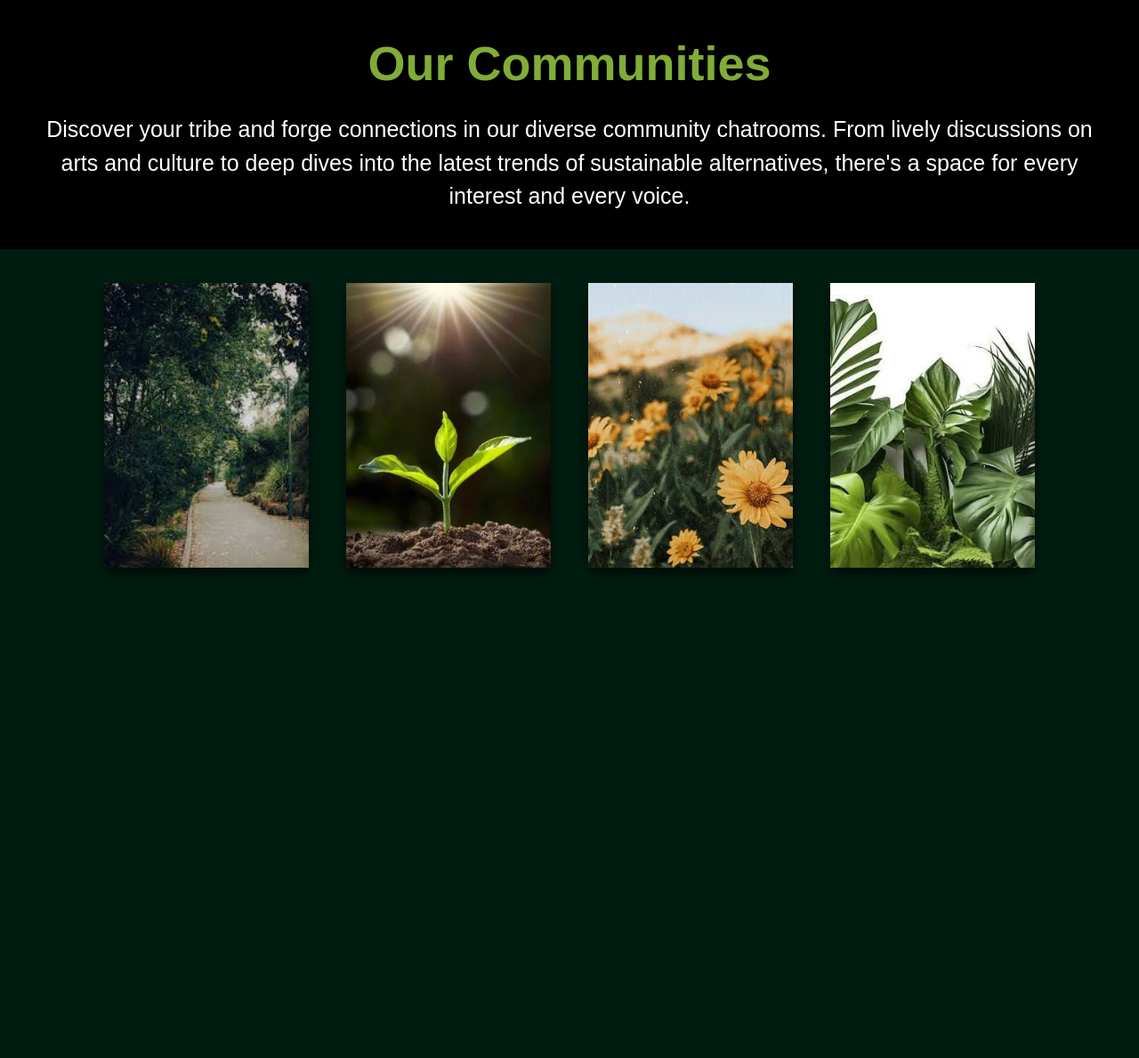
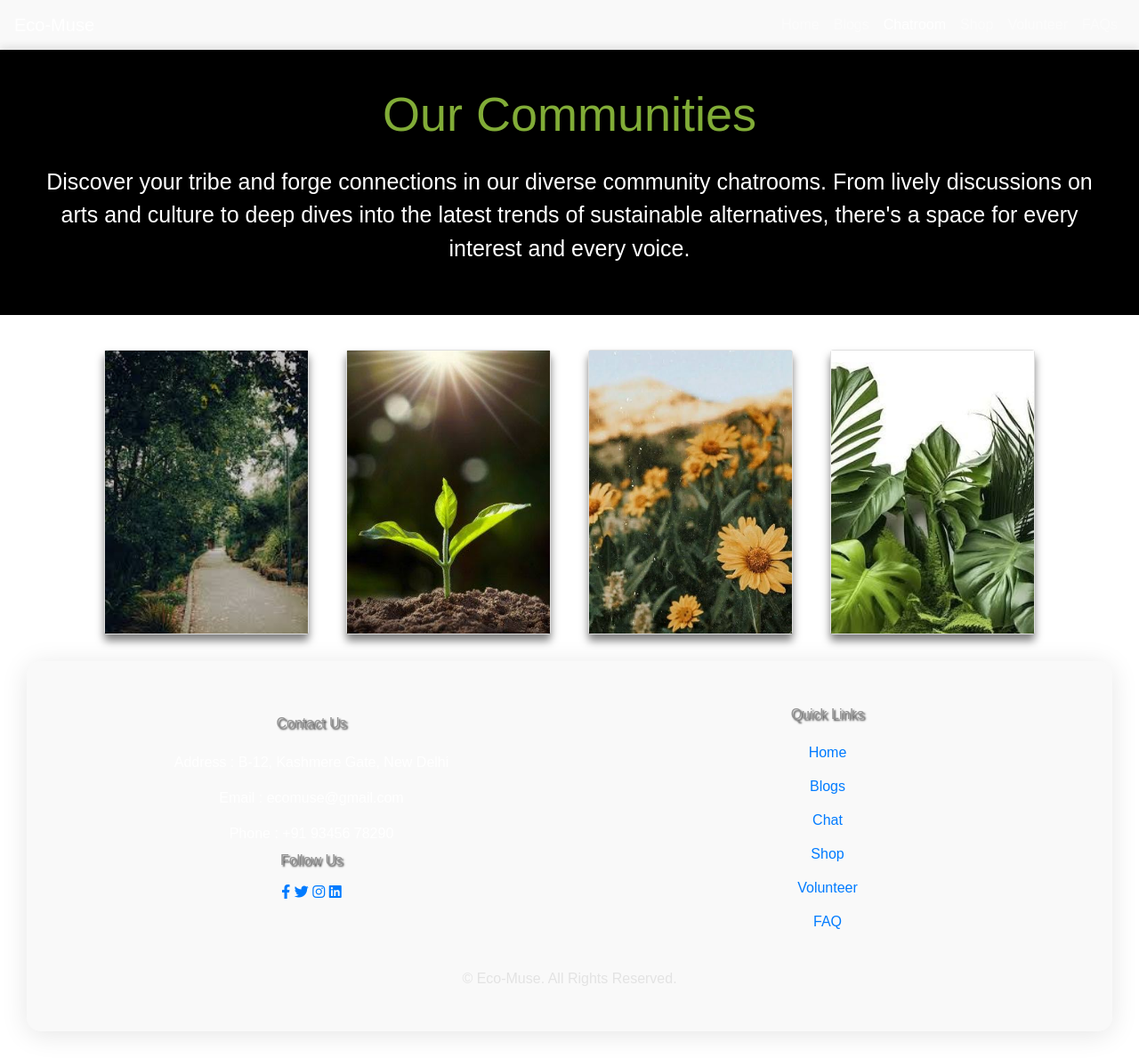
Before and after one commit to urvashi2004/Eco-Muse, a plain HTML site: page Chat/comm.html in a window 1280 px wide. Shown: the whole page at 89% size. Before the commit the page ends 800 px from the top, so only its background shows below. Drawn offline with nearby package versions, Linux system fonts and the light colour scheme.

Commit message:
Random Check

```diff
--- a/Chat/chatroom_style.css
+++ b/Chat/chatroom_style.css
@@ -1,6 +1,4 @@
 @import url('https://fonts.googleapis.com/css2?family=Inter:wght@400;500;600;700&display=swap');
-
-
 
 /* start: Globals */
 *, ::before, ::after {
--- a/Chat/comm.css
+++ b/Chat/comm.css
@@ -10,6 +10,13 @@ body {
     background-color: #001b0f;
     height: auto;
     width: 100%;
+}
+
+nav {
+    background: rgba(225, 225, 225, 0.2);
+    box-shadow: 0 4px 30px rgba(0, 0, 0, 0.1);
+    backdrop-filter: blur(5px);
+    -webkit-backdrop-filter: blur(5px);
 }
 
 .strip{
@@ -138,6 +145,117 @@ body {
     transition: 0.4s ease-in-out;
 }
 
+.footer {
+    padding: 30px;
+    background: rgba(225, 225, 225, 0.2);
+    border-radius: 16px;
+    box-shadow: 0 4px 30px rgba(0, 0, 0, 0.1);
+    backdrop-filter: blur(5px);
+    -webkit-backdrop-filter: blur(5px);
+    margin: 30px;
+}
+
+.footer-container {
+padding-top: 20px;
+width: 100%;
+height: auto;
+margin: 0;
+display: flex;
+justify-content: space-evenly;
+flex-direction: row;
+}
+
+.footer-content {
+align-self: center;
+align-items: center;
+justify-content: center;
+width: 50%;
+color: #fff;
+}
+
+.footer-content h3 {
+font-size: 1rem;
+margin-bottom: 15px;
+text-align: center;
+color: #939393;
+text-shadow: 2px 2px 2px #333;
+}
+
+.footer-content p {
+margin: auto;
+padding: 0.5rem;
+text-align: center;
+}
+
+.footer-content ul {
+text-align: center;
+}
+
+.list {
+padding: 0;
+}
+
+.list li {
+width: auto;
+text-align: center;
+list-style-type: none;
+padding: 7px;
+position: relative;
+}
+
+.list li::before {
+content: '';
+position: absolute;
+transform: translate(-50%, -50%);
+left: 50%;
+top: 100%;
+width: 0;
+height: 2px;
+background: #f18930;
+transition-duration: 0.5s;
+}
+
+.list li:hover::before {
+width: 70px;
+}
+
+.social-icons {
+text-align: center;
+padding: 0;
+padding-bottom: 30px;
+}
+
+.social-icons  li {
+color: #ff3434;
+font-size: 25px;
+}
+
+a {
+text-decoration: none;
+color: #fff;
+}
+
+a:hover {
+color: #f18930;
+}
+
+.social-icons :hover {
+color: #f18930;
+}
+
+.bottom-bar {
+text-align: center;
+padding: 10px 0;
+width: 100%;
+}
+
+.bottom-bar p {
+color: #e3e3e3;
+margin: 0;
+font-size: 16px;
+padding: 7px;
+}
+
 @media screen and (max-width: 1300px) {
     .card{
         width: 230px;
--- a/Chat/comm.html
+++ b/Chat/comm.html
@@ -6,8 +6,46 @@
     <meta name="viewport" content="width=device-width, initial-scale=1.0">
     <title>Document</title>
     <link rel="stylesheet" href="comm.css">
+    <link href="https://cdnjs.cloudflare.com/ajax/libs/font-awesome/6.0.0-beta3/css/all.min.css" rel="stylesheet">
+    <link href="https://stackpath.bootstrapcdn.com/bootstrap/4.5.2/css/bootstrap.min.css" rel="stylesheet">
+
   </head>
   <body>
+
+    <nav class="navbar navbar-expand-lg navbar-dark">
+      <a class="navbar-brand" href="../Home/homepage.html">Eco-Muse</a>
+
+      <button class="navbar-toggler" type="button" data-toggle="collapse" data-target="#navbarSupportedContent" aria-controls="navbarSupportedContent" aria-expanded="false" aria-label="Toggle navigation">
+        <span class="navbar-toggler-icon"></span>
+      </button>
+
+      <div class="collapse navbar-collapse justify-content-end" id="navbarSupportedContent">
+        <ul class="navbar-nav">
+
+          <li class="nav-item">
+            <a class="nav-link" href="../Home/homepage.html">Home <span class="sr-only">(current)</span></a>
+          </li>
+          <li class="nav-item">
+            <a class="nav-link" href="../Blogs/blog.html">Blogs</a>
+          </li>
+          <li class="nav-item">
+            <a class="nav-link active" href="../Chat/comm.html">Chatroom</a>
+          </li>
+          <li class="nav-item">
+            <a class="nav-link" href="../Shop/shop.html">Shop</a>
+          </li>
+          <li class="nav-item">
+            <a class="nav-link" href="../Volunteer/volunteer_page.html">Volunteer</a>
+          </li>
+          <li class="nav-item">
+              <a class="nav-link" href="../FAQs/faq.html">FAQs</a>
+            </li>
+        </ul>
+      </div>
+    </nav>
+
+
+
     <div class="strip">
       <div class="text">
         <h1>Our Communities</h1>
@@ -21,7 +59,7 @@
           <div class="info">
             <h1>Green Thumbs</h1>
             <p>Connect with fellow enthusiasts to learn, share, and grow together in our journey towards sustainable living and gardening.</p>
-            <a href="#" class="btn">Join now</a>
+            <a href="chatroom.html" class="btn">Join now</a>
           </div>
         </div>
         <div class="card">
@@ -29,7 +67,7 @@
           <div class="info">
             <h1>EcoGrow Circle</h1>
             <p>Join fellow green thumbs in nurturing our planet through sustainable gardening methods and eco-friendly practices.</p>
-            <a href="#" class="btn">Join now</a>
+            <a href="chatroom.html" class="btn">Join now</a>
           </div>
         </div>
         <div class="card">
@@ -37,7 +75,7 @@
           <div class="info">
             <h1>Gardenia</h1>
             <p>A lively space for passionate gardeners and sustainability advocates to exchange ideas, resources, and inspiration.</p>
-            <a href="#" class="btn">Join now</a>
+            <a href="chatroom.html" class="btn">Join now</a>
           </div>
         </div>
         <div class="card">
@@ -45,10 +83,46 @@
           <div class="info">
             <h1>Green Sphere</h1>
             <p>Share your passion for sustainable gardening while swapping tips and stories with fellow earth stewards.</p>
-            <a href="#" class="btn">Join now</a>
+            <a href="chatroom.html" class="btn">Join now</a>
           </div>
         </div>
       </div>
     </div>
+
+    <footer class="footer">
+      <div class="footer-container">
+
+          <div class="footer-content">
+              <h3>Contact Us</h3>
+              <p>Address : B-12, Kashmere Gate, New Delhi</p>
+              <p>Email : ecomuse@gmail.com</p>
+              <p>Phone : +91 93456 78290</p>
+              <h3>Follow Us</h3>
+              <ul class="social-icons">
+                  <a href="#"><i class="fab fa-facebook-f"></i></a>
+                  <a href="#"><i class="fab fa-twitter"></i></a>
+                  <a href="#"><i class="fab fa-instagram"></i></a>
+                  <a href="#"><i class="fab fa-linkedin"></i></a>
+              </ul>
+          </div>
+
+
+        <div class="footer-content">
+          <h3>Quick Links</h3>
+          <ul class="list">
+            <li><a href="../Home/homepage.html">Home</a></li>
+            <li><a href="../Blogs/blog.html">Blogs</a></li>
+            <li><a href="../Chat/comm.html">Chat</a></li>
+            <li><a href="../Shop/shop.html">Shop</a></li>
+            <li><a href="../Volunteer/volunteer_page.html">Volunteer</a></li>
+            <li><a href="../FAQs/faq.html">FAQ</a></li>
+          </ul>
+        </div>
+      </div>
+
+      <div class="bottom-bar">
+          <p>&copy; Eco-Muse. All Rights Reserved.</p>
+      </div>
+  </footer>
   </body>
 </html>
--- a/Home/homepage.css
+++ b/Home/homepage.css
@@ -106,6 +106,7 @@ nav {
     margin-bottom: 20px;
 }
 
+/*
 .social-links {
     margin-bottom: 20px;
 }
@@ -127,6 +128,7 @@ nav {
 .social-links a:hover {
     transform: translateY(-3px);
 }
+*/
 
 .btn {
     text-decoration: none;
```
Also changed, not shown: Blogs/blog.html (+2 -2 lines), FAQs/faq.html (+2 -2 lines), Home/homepage.html (+6 -4 lines), Shop/shop.html (+2 -2 lines), Volunteer/create_community.html (+1 -1 lines), Volunteer/join_community.html (+1 -1 lines), Volunteer/volunteer_page.html (+2 -2 lines), navbar.html (+1 -1 lines).
